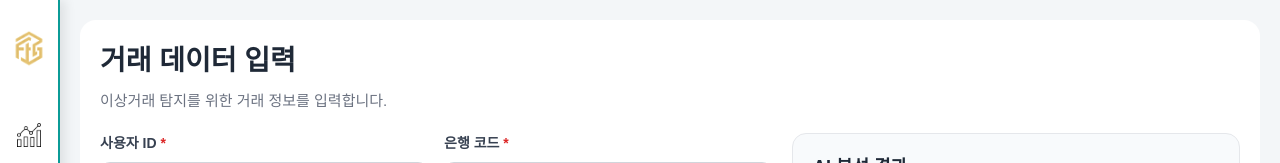
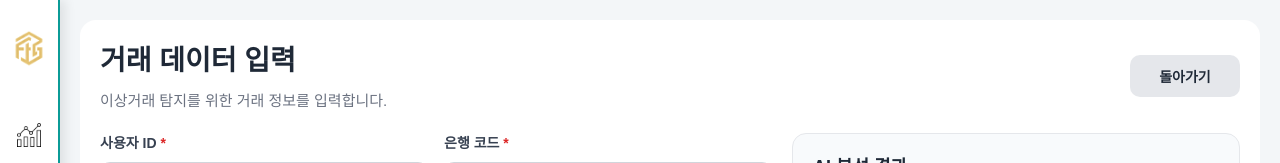
Before and after one commit to hoilove304-droid/FFG_Final, a React app in the folder frontend/: page /admin/tx-input in a window 1280 px wide. Shown: the top 163 px of the page. Built offline with nearby package versions, Linux system fonts and the light colour scheme; no server answers; sample sign-in values are in the browser's storage; the HTML template or start-up script is replaced by a standard one; a web font is replaced by a local one.

Commit message:
거래 데이터 입력 페이지에서 돌아가기 버튼 생성

```diff
--- a/frontend/src/pages/TxDataInputPage.jsx
+++ b/frontend/src/pages/TxDataInputPage.jsx
@@ -1,7 +1,10 @@
 import { useEffect, useState } from "react";
+import { useNavigate } from "react-router-dom";
 import "../styles/TxDataInputPage.css";
 
 function TxDataInputPage() {
+    const navigate = useNavigate();
+
     const [form, setForm] = useState({
         userId: "",
         bankCode: "",
@@ -255,12 +258,25 @@ function TxDataInputPage() {
         }
     };
 
+    const handleGoBack = () => {
+        navigate("/admin");
+    };
+
     return (
         <div className="tx-page">
             <div className="tx-page__inner">
                 <div className="tx-page__header">
-                    <h2>거래 데이터 입력</h2>
-                    <p>이상거래 탐지를 위한 거래 정보를 입력합니다.</p>
+                    <div className="tx-page__header-text">
+                        <h2>거래 데이터 입력</h2>
+                        <p>이상거래 탐지를 위한 거래 정보를 입력합니다.</p>
+                    </div>
+                    <button
+                        type="button"
+                        className="tx-page__back-btn"
+                        onClick={handleGoBack}
+                    >
+                        돌아가기
+                    </button>
                 </div>
 
                 <div className="tx-layout">
--- a/frontend/src/styles/TxDataInputPage.css
+++ b/frontend/src/styles/TxDataInputPage.css
@@ -276,3 +276,33 @@
         width: 100%;
     }
 }
+
+.tx-page__header {
+    margin-bottom: 20px;
+    display: flex;
+    justify-content: space-between;
+    align-items: center;
+    gap: 16px;
+}
+
+.tx-page__header-text {
+    min-width: 0;
+}
+
+.tx-page__back-btn {
+    min-width: 110px;
+    height: 42px;
+    border: none;
+    border-radius: 10px;
+    padding: 0 18px;
+    background: #e5e7eb;
+    color: #1f2937;
+    font-size: 14px;
+    font-weight: 700;
+    cursor: pointer;
+    flex-shrink: 0;
+}
+
+.tx-page__back-btn:hover {
+    background: #d1d5db;
+}
```
